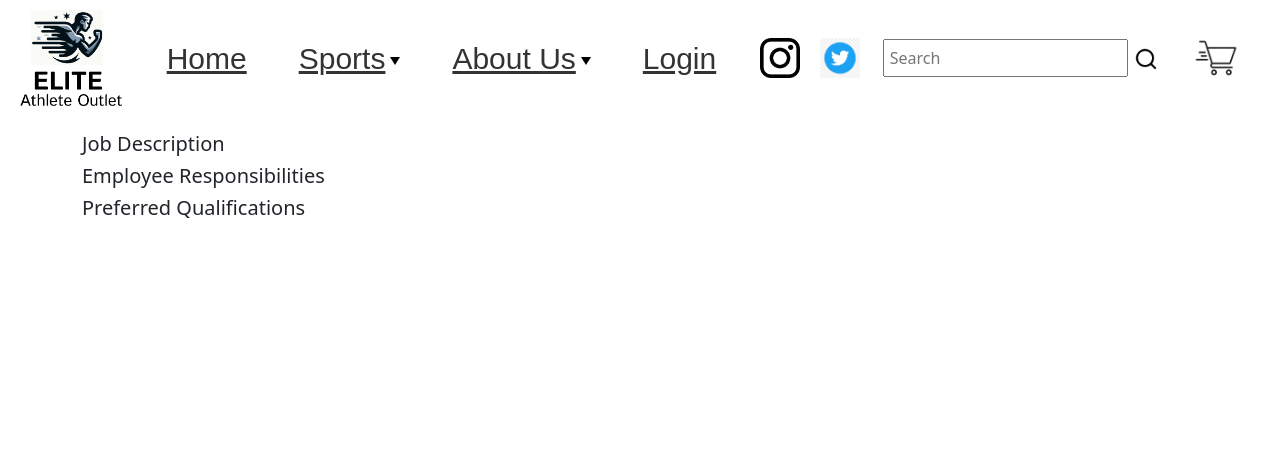
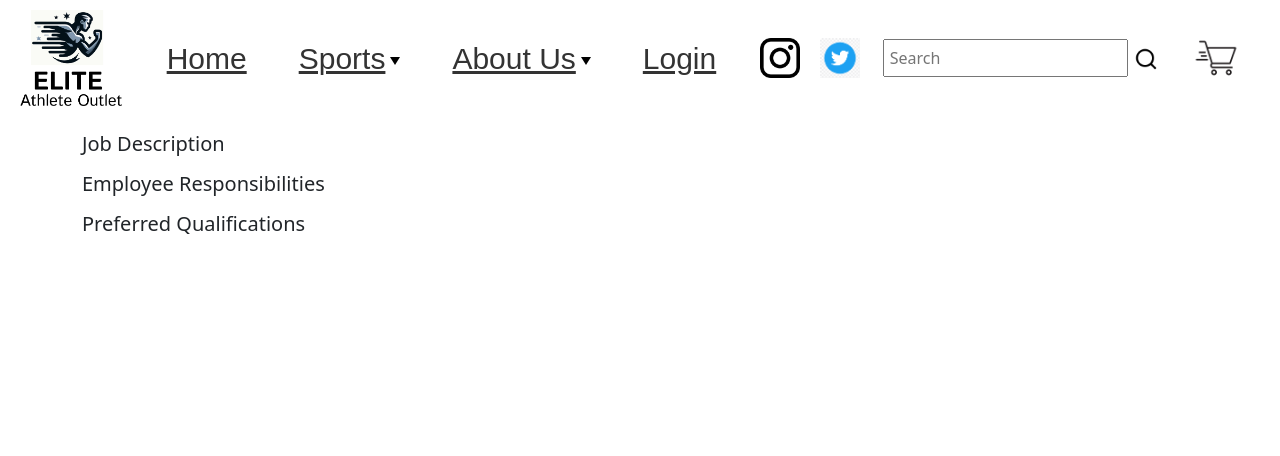
Before and after one commit to Atmartushev/313Project, a Django app: template elitestore/core/templates/careers.html in a window 1280 px wide. Shown: the top 456 px of the page. Run offline with Django 5.2, Linux system fonts and the light colour scheme; the template is opened without the code that fills it, so the values that code supplies are empty.

Commit message:
Slight format changes

```diff
--- a/elitestore/core/templates/careers.html
+++ b/elitestore/core/templates/careers.html
@@ -6,11 +6,19 @@
 <div class="container">
     <h1>{{career.name}}</h1>
     <p></p>
+    <div style="border: 5px;">
         <h5>Job Description</h5>
         {{career.description}}
+    </div>
+    <p></p>
+    <div>
         <h5>Employee Responsibilities</h5>
         {{career.responsibilities}}
+    </div>
+    <p></p>
+    <div>
         <h5>Preferred Qualifications</h5>
         {{career.qualifications}}
     </div>
+</div>
 {% endblock %}
```
Lines whose indentation alone changed are shown as unchanged.
